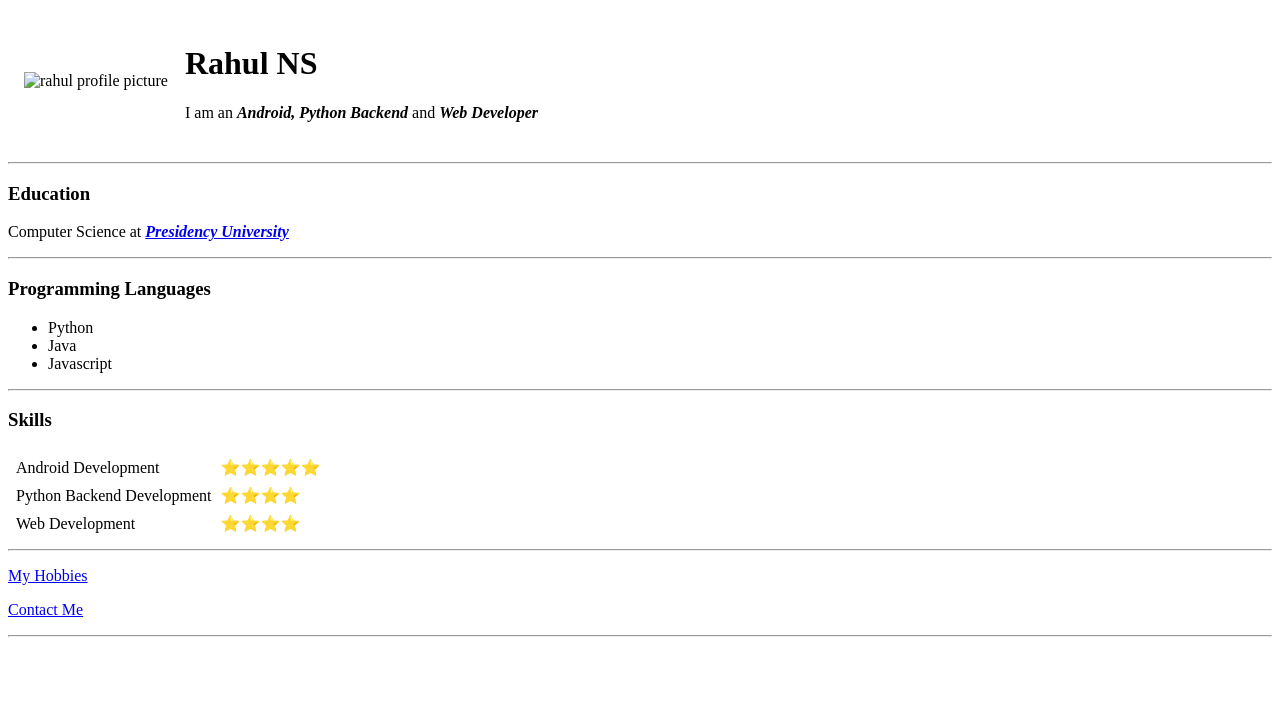
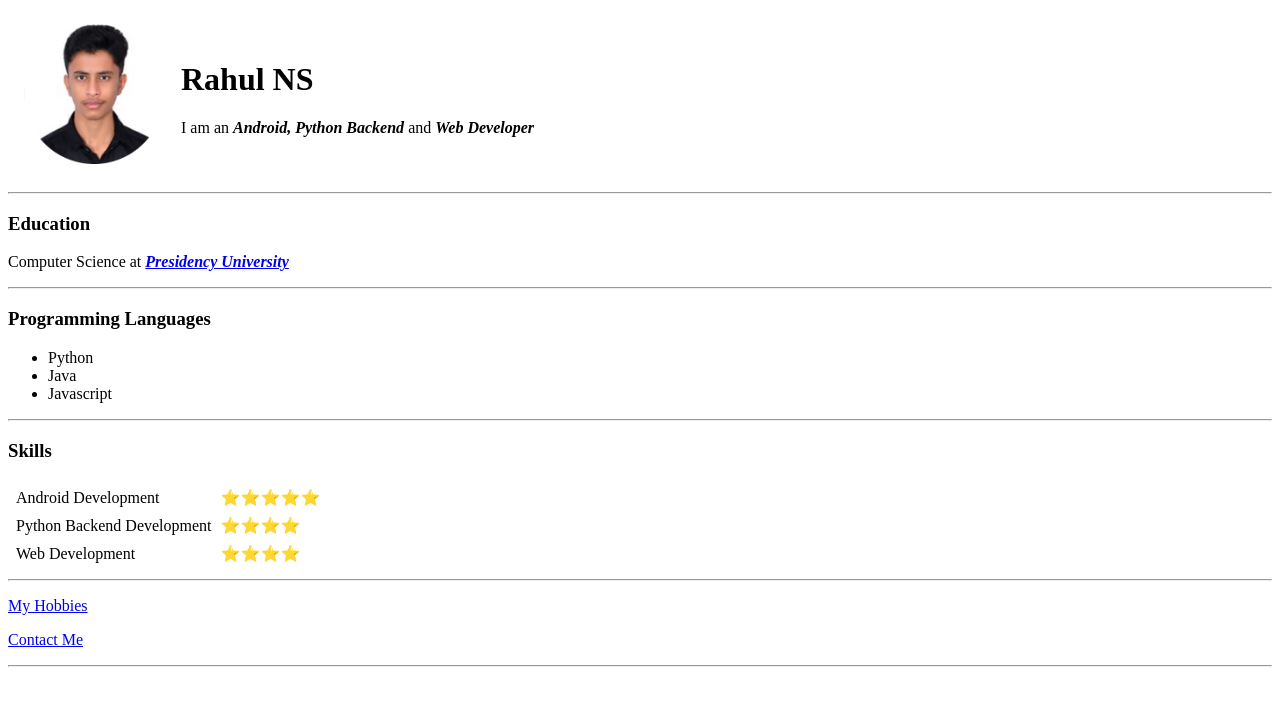
Before and after one commit to Rahulns21/cv, a plain HTML site: page index.html in a window 1280 px wide. Drawn offline with Linux system fonts and the light colour scheme.

Commit message:
Fixed image not showing

```diff
--- a/index.html
+++ b/index.html
@@ -9,7 +9,7 @@
       <tr>
         <td>
           <img
-            src="images/passportsize.png"
+            src="passportsize.png"
             width="140"
             height="140"
             alt="rahul profile picture"
```
